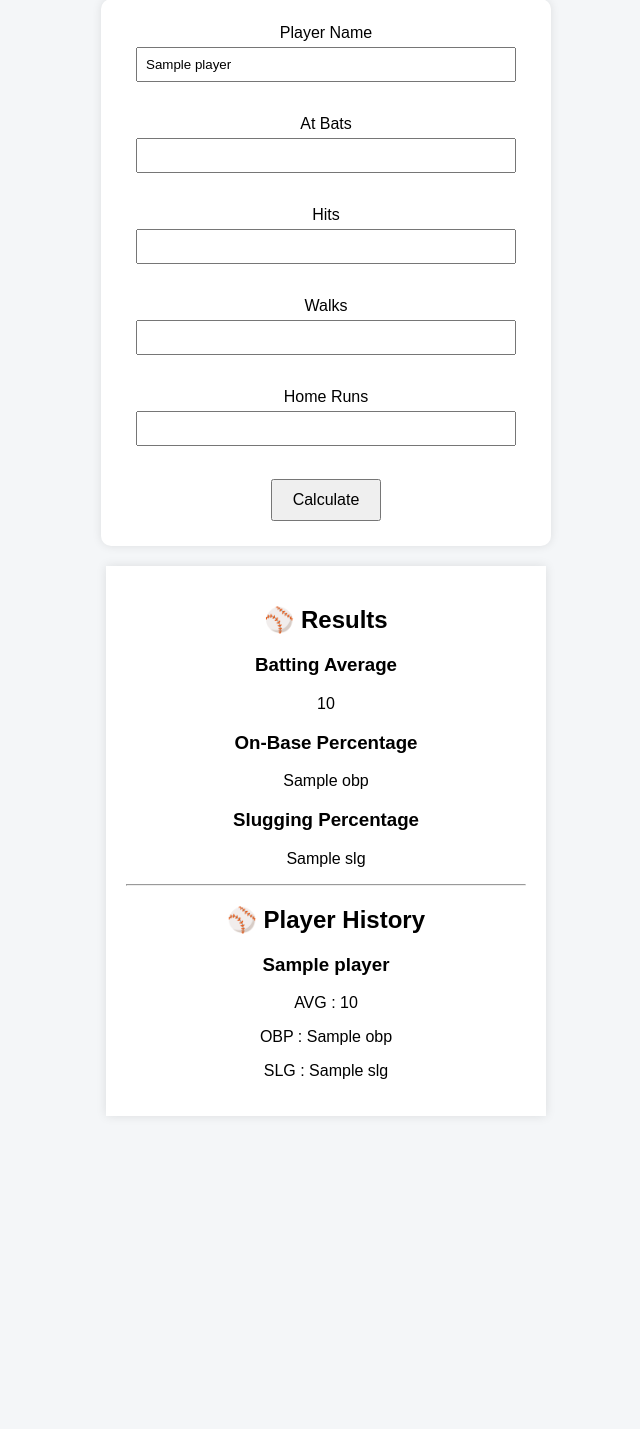
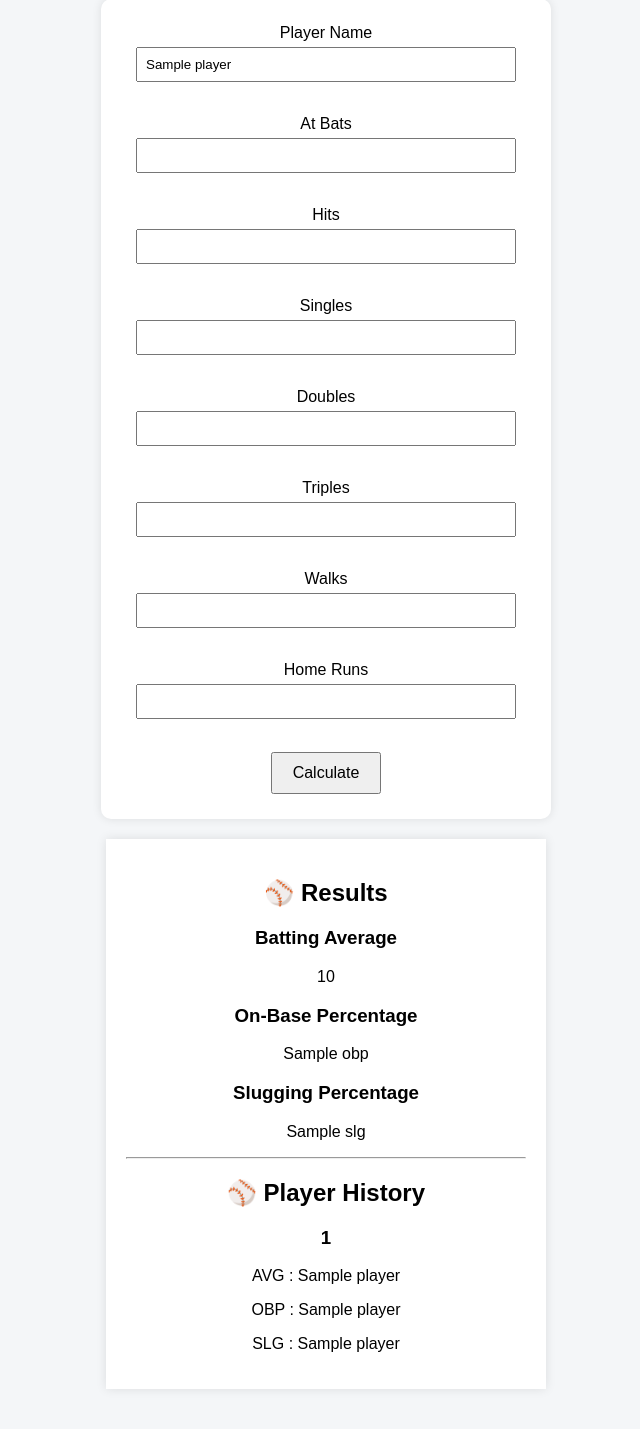
Before and after one commit to sakii-ito/Baseball-Stats-Analyzer, a Flask app: template templates/index.html in a window 1280 px wide. Shown: the part 138-1567 px from the top of the page, without its empty margins (314-954 px from the left). Before the commit the page ends 1217 px from the top, so only its background shows below. Run offline with Flask 3, Linux system fonts and the light colour scheme; the template is opened without the code that fills it: most values are stand-ins (such as "Sample title", 1, 10 or a date in 2020).

Commit message:
Fix SLG calculation and display player history from SQLite

```diff
--- a/app.py
+++ b/app.py
@@ -14,9 +14,8 @@ CREATE TABLE IF NOT EXISTS players(
     slg TEXT
     )
     """)
-conn.commit
+conn.commit()
 
-players = []
 @app.route("/", methods=["GET", "POST"])
 def home():
     average = ""
@@ -36,6 +35,11 @@ def home():
         player = request.form["player"]
         at_bats = request.form["at_bats"]
         hits = request.form["hits"]
+
+        singles = request.form["singles"]
+        doubles = request.form["doubles"]
+        triples = request.form["triples"]
+
         walks = request.form["walks"]
         home_runs = request.form["home_runs"]
 
@@ -58,17 +62,25 @@ def home():
             obp = "Cannot divide by 0"
 
         if int(at_bats) > 0:
-            slg = f"{int(home_runs) / int(at_bats):.3f}"
+            total_bases = (
+                int(singles)
+                + int(doubles) * 2
+                + int(triples) * 3
+                + int(home_runs) * 4
+            )
+            slg = f"{total_bases / int(at_bats):.3f}"
 
         else:
             slg = "Cannot divide by 0"
 
-    players.append({
-        "player": player,
-        "average": average,
-        "obp": obp,
-        "slg": slg
-    })
+    cursor.execute("""
+                   INSERT INTO players (player, average, obp, slg)
+                   VALUES (?, ?, ?, ?)
+                   """, (player, average, obp, slg))
+    conn.commit()
+
+    cursor.execute("SELECT player, average, obp, slg FROM players")
+    players = cursor.fetchall()
 
     return render_template(
         "index.html",
--- a/templates/index.html
+++ b/templates/index.html
@@ -20,6 +20,16 @@
 
         <label>Hits</label><br>
         <input type="number" name="hits" value="{{ hits }}"><br><br>
+
+        <label>Singles</label>
+        <input type="number" name="singles" value="{{ singles }}"><br><br>
+
+        <label>Doubles</label>
+        <input type="number" name="doubles" value="{{ doubles }}"><br><br>
+
+        <label>Triples</label>
+        <input type="number" name="triples" value="{{ triples }}"><br><br>
+
 
         <label>Walks</label><br>
         <input type="number" name="walks" value="{{ walks }}"><br><br>
@@ -51,10 +61,10 @@
         <h2>⚾ Player History</h2>
         {% for p in players %}
         <div class="history-card">
-            <h3>{{ p.player }}</h3>
-            <p>AVG : {{ p.average }}</p>
-            <p>OBP : {{ p.obp }}</p>
-            <p>SLG : {{ p.slg }}</p>
+            <h3>{{ p[0] }}</h3>
+            <p>AVG : {{ p[1] }}</p>
+            <p>OBP : {{ p[2] }}</p>
+            <p>SLG : {{ p[3] }}</p>
     </div>
 
     {% endfor %}
```
Also changed, not shown: players.db.
